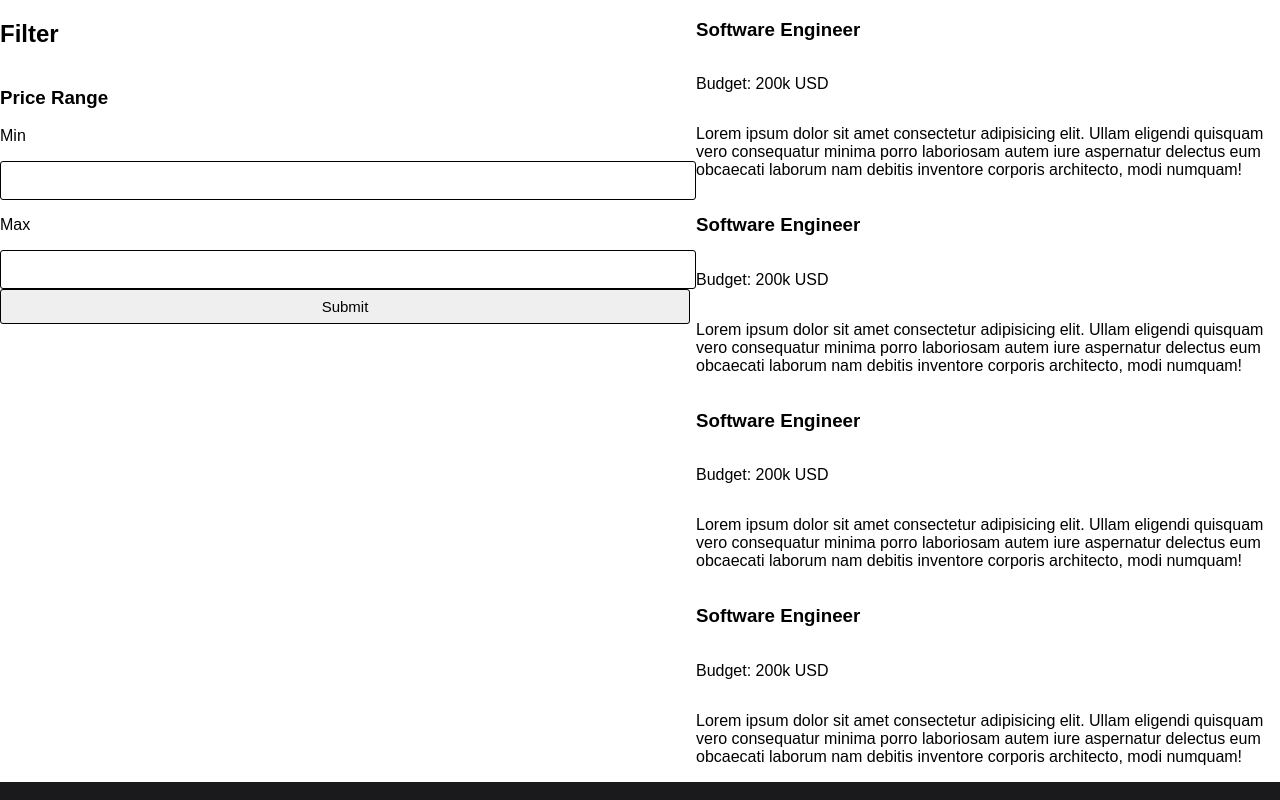
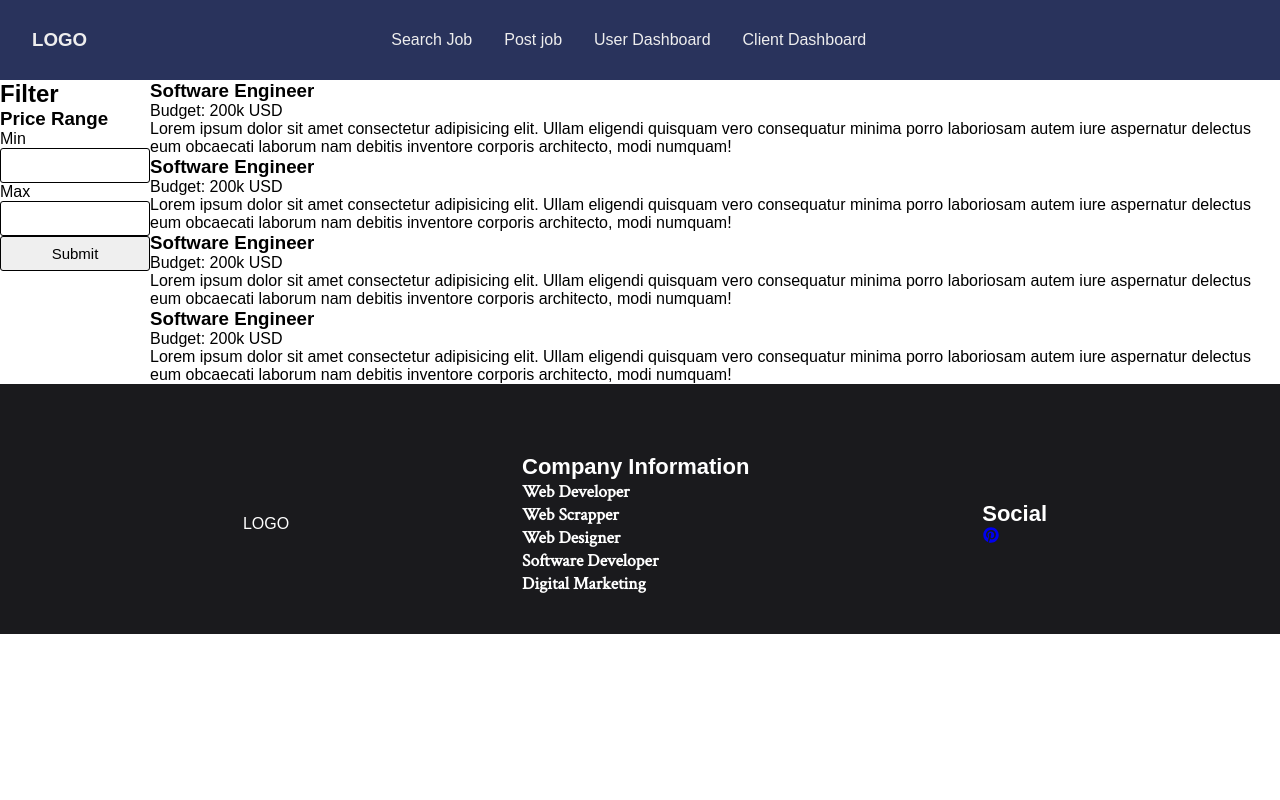
Before and after one commit to mohnkal/Hackathon-project, a React (Create React App) app: page /jobs in a window 1280 px wide. Shown: the top 800 px of the page. Built offline with nearby package versions, Linux system fonts and the light colour scheme; some icons are missing; a web font is replaced by a local one.

Commit message:
Job Page in progress

```diff
--- a/src/App.js
+++ b/src/App.js
@@ -1,5 +1,5 @@
 import './App.css';
-// import Navbar from './components/navbar/Navbar';
+import Navbar from './components/navbar/Navbar';
 import Footer from './components/footer/Footer';
 import Signup from './pages/signup/Signup';
 import Login from './pages/login/Login';
@@ -10,7 +10,7 @@ import LandingPage from './pages/landingPage/LandingPage';
 function App() {
   return (
     <BrowserRouter>
-        {/* <Navbar /> */}
+        <Navbar />
         <Routes>
           <Route path="/signup" element={<Signup/>} />
           <Route path="/login" element={<Login/>} />
--- a/src/components/joblisting/FilterAndSort.css
+++ b/src/components/joblisting/FilterAndSort.css
@@ -3,3 +3,12 @@
     flex-direction:column;
 
 }
+.min{
+    width: 150px;
+}
+.max{
+    width: 150px;
+}
+.submit{
+    width: 150px;
+}
--- a/src/components/joblisting/FilterAndSort.jsx
+++ b/src/components/joblisting/FilterAndSort.jsx
@@ -26,13 +26,13 @@ export default function FilterAndSort() {
                 {/* Fixed Price Min Input */}
                 <div className='fixed_price_min_input'>
                     <p>Min</p>
-                    <input type='number'></input>
+                    <input type='number' className='min'></input>
                 </div>
 
                 {/* Fixed Price Max Input */}
                 <div className='fixed_price_max_input'>
                     <p>Max</p>
-                    <input type='number'></input>
+                    <input type='number' className='max'></input>
                 </div>
 
             {/* Filter by time of completion */}
@@ -41,7 +41,7 @@ export default function FilterAndSort() {
 
             {/* Submit Button */}
             <div>
-                <input type="submit"></input>
+                <input type="submit" className='submit'></input>
             </div>
 
 
```
